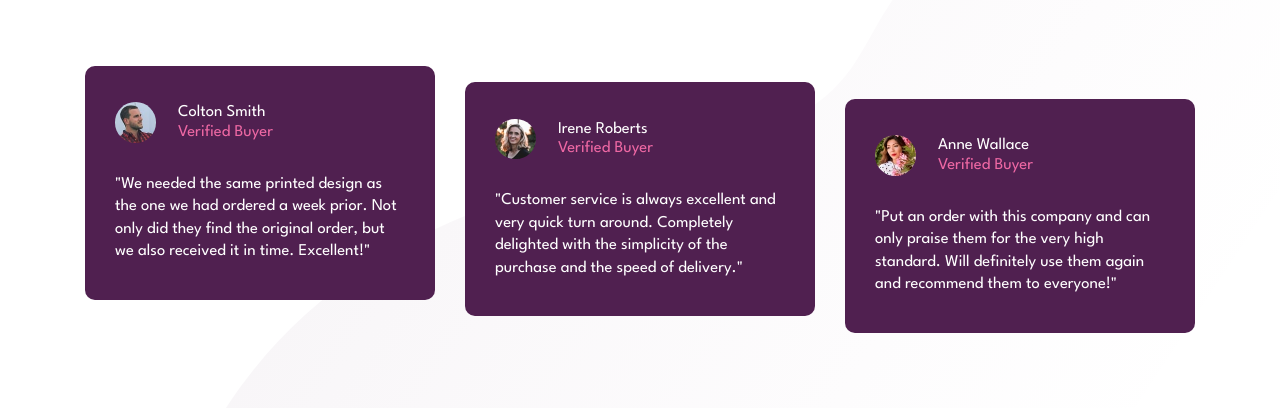
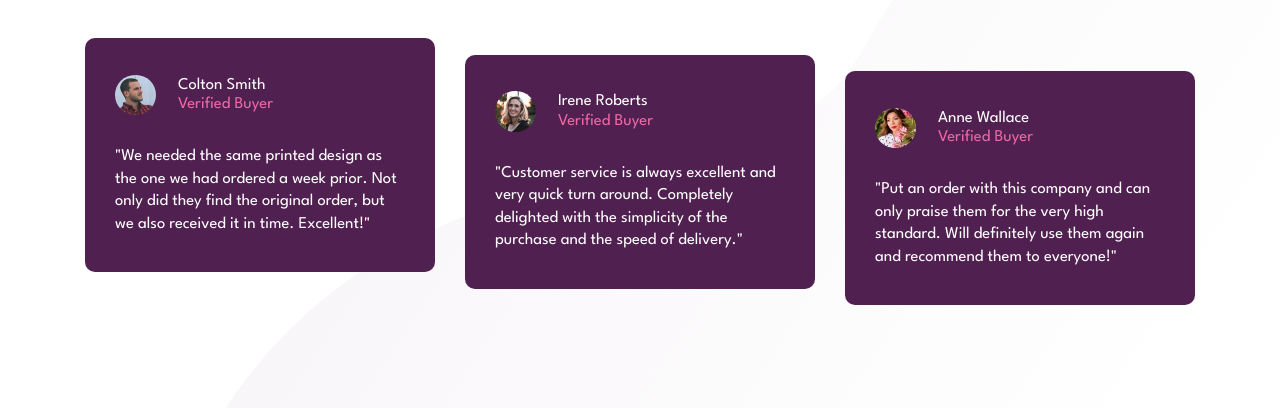
Before and after one commit to NathanRayM/Social-proof-section-Frontend-Mentor, a plain HTML site: page index.html in a window 1280 px wide. Shown: the part 392-800 px from the top of the page. Drawn offline with Linux system fonts and the light colour scheme.

Commit message:
Update styles.css

```diff
--- a/styles.css
+++ b/styles.css
@@ -36,7 +36,6 @@ body{
   align-items: center;
   min-width: 100dvw;
   min-height: 100dvh;
- padding-top: 3.667rem;
 }
 
 .main-container{
```
